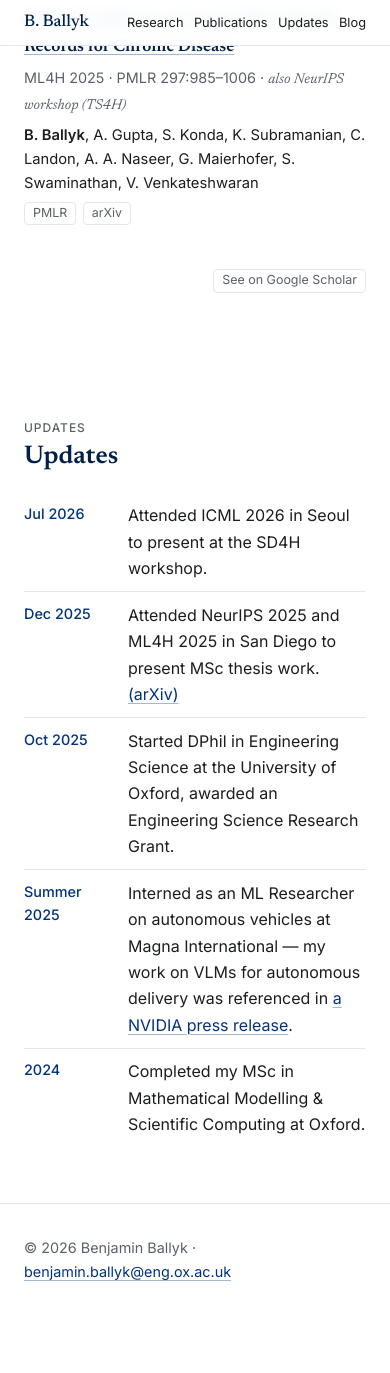
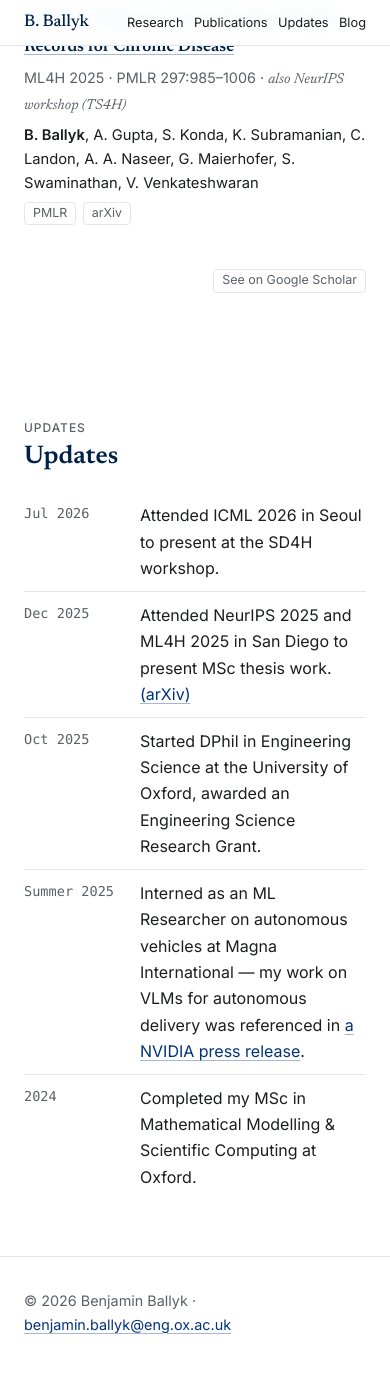
Before and after one commit to benballyk/benballyk.github.io, a Jekyll site: the page built from index.html, in a window 390 px wide and 1400 px high, scrolled down 1912 px. Shown: the top 1373 px of the window. Built offline with Jekyll 4.4.1, drawn with Linux system fonts in a browser that asks for light colours; before the commit the page ends 3260 px from its top, so only the background shows below that.

Commit message:
Render updates from structured data

```diff
--- a/assets/css/style.css
+++ b/assets/css/style.css
@@ -72,7 +72,8 @@
 }
 
 a:focus-visible,
-button:focus-visible {
+button:focus-visible,
+summary:focus-visible {
   outline: 2px solid var(--accent);
   outline-offset: 2px;
 }
@@ -344,15 +345,41 @@
 }
 
 .news-date {
-  flex: 0 0 5.5rem;
-  color: var(--accent);
-  font-weight: 500;
-  font-size: 0.9rem;
+  flex: 0 0 6.5rem;
+  color: var(--muted);
+  font-family: var(--font-mono);
+  font-size: 0.85rem;
+  font-weight: 400;
+  white-space: nowrap;
 }
 
 .news-text {
   flex: 1 1 auto;
   min-width: 0;
+  overflow-wrap: break-word;
+}
+
+.news-earlier {
+  margin-top: 1rem;
+}
+
+.news-earlier summary {
+  color: var(--muted);
+  cursor: pointer;
+  text-decoration: underline;
+  text-decoration-color: var(--accent-underline);
+  text-underline-offset: 3px;
+  width: max-content;
+}
+
+.news-earlier summary:hover,
+.news-earlier summary:focus-visible {
+  color: var(--accent);
+  text-decoration-color: var(--accent);
+}
+
+.news-list--earlier {
+  margin-top: 0.5rem;
 }
 
 /* Blog */
@@ -457,4 +484,8 @@
   .pub-thumb {
     display: none;
   }
+
+  .news-list li {
+    column-gap: 0.75rem;
+  }
 }
--- a/index.html
+++ b/index.html
@@ -88,27 +88,27 @@
     <p class="section-label" aria-hidden="true">Updates</p>
     <h2>Updates</h2>
     <ul class="news-list">
+      {% for item in site.data.news limit: 5 %}
       <li>
-        <span class="news-date">Jul 2026</span>
-        <span class="news-text">Attended ICML 2026 in Seoul to present at the SD4H workshop.</span>
+        <span class="news-date">{{ item.date }}</span>
+        <span class="news-text">{{ item.text }}</span>
       </li>
-      <li>
-        <span class="news-date">Dec 2025</span>
-        <span class="news-text">Attended NeurIPS 2025 and ML4H 2025 in San Diego to present MSc thesis work. <a href="https://arxiv.org/abs/2512.00434" target="_blank" rel="noopener noreferrer">(arXiv)</a></span>
-      </li>
-      <li>
-        <span class="news-date">Oct 2025</span>
-        <span class="news-text">Started DPhil in Engineering Science at the University of Oxford, awarded an Engineering Science Research Grant.</span>
-      </li>
-      <li>
-        <span class="news-date">Summer 2025</span>
-        <span class="news-text">Interned as an ML Researcher on autonomous vehicles at Magna International &mdash; my work on VLMs for autonomous delivery was referenced in <a href="https://nvidianews.nvidia.com/news/nvidia-opens-portals-to-world-of-robotics-with-new-omniverse-libraries-cosmos-physical-ai-models-and-ai-computing-infrastructure" target="_blank" rel="noopener noreferrer">a NVIDIA press release</a>.</span>
-      </li>
-      <li>
-        <span class="news-date">2024</span>
-        <span class="news-text">Completed my MSc in Mathematical Modelling &amp; Scientific Computing at Oxford.</span>
-      </li>
+      {% endfor %}
     </ul>
+    {% assign news_count = site.data.news | size %}
+    {% if news_count > 5 %}
+    <details class="news-earlier">
+      <summary>Earlier</summary>
+      <ul class="news-list news-list--earlier">
+        {% for item in site.data.news offset: 5 %}
+        <li>
+          <span class="news-date">{{ item.date }}</span>
+          <span class="news-text">{{ item.text }}</span>
+        </li>
+        {% endfor %}
+      </ul>
+    </details>
+    {% endif %}
   </section>
 
 </div>
```
Also changed, not shown: _data/news.yml (added, +21 -0 lines).
